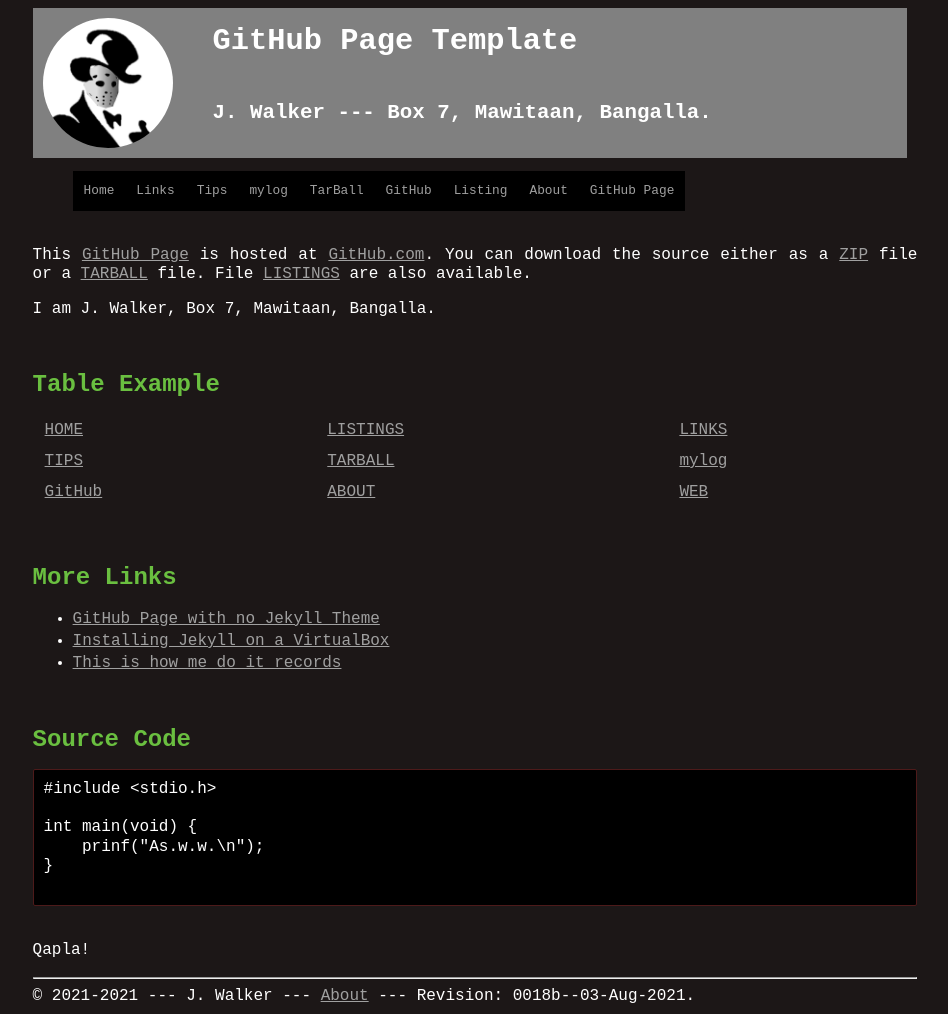
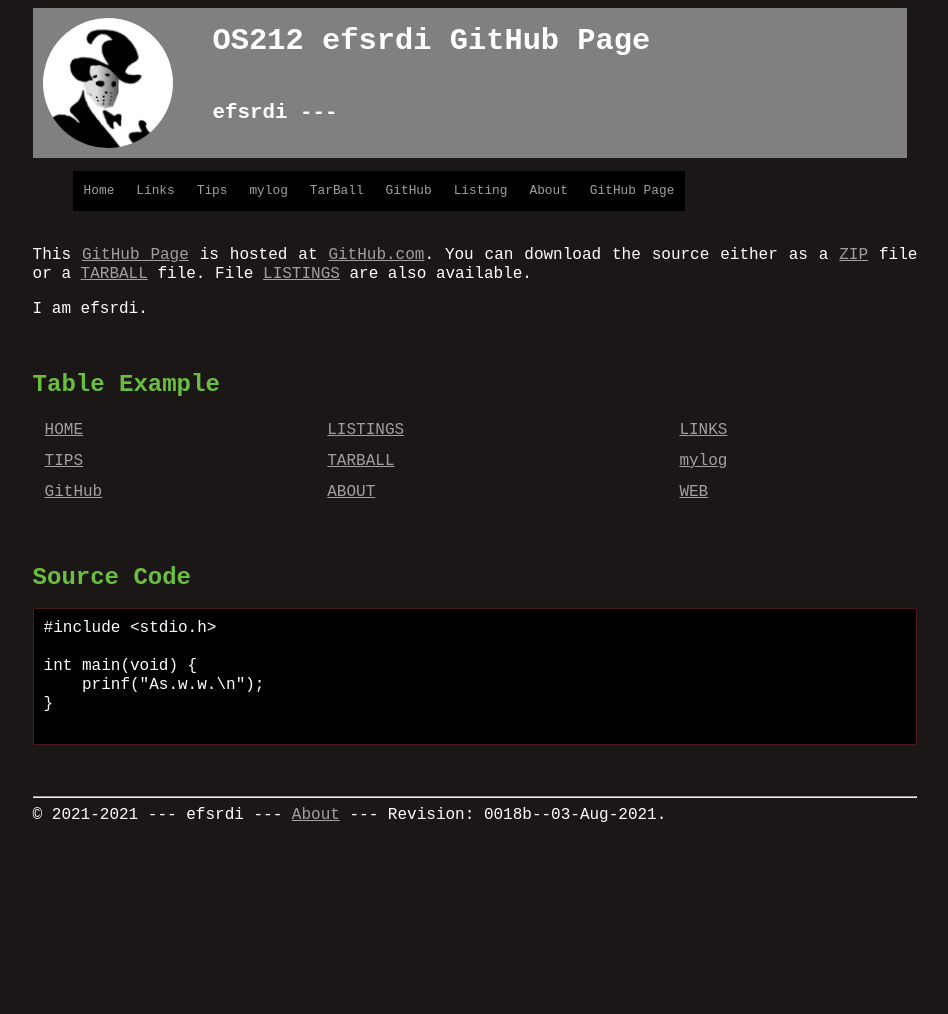
Before and after one commit to efsrdi/os212, a Jekyll site: the page built from index.md, in a window 1280 px wide. Shown: the whole page, without its empty margins (165-1113 px from the left). Built offline with Jekyll 4.4.1, drawn with Linux system fonts in a browser that asks for light colours; after the commit the page ends 900 px from its top, so only the background shows below that.

Commit message:
Dress up github page

````diff
--- a/TXT/mylog.txt
+++ b/TXT/mylog.txt
@@ -11,6 +11,7 @@ ZCZC W01 70 L12 Assignment #02: Installing Debian Guest from Scratch
 ZCZC W01 50 L13 Assignment #03: GSGS and Read
 ZCZC W01 77 L14 Assignment #04: Dress Up Your Virtual Guest
 ZCZC W01 40 L15 Assignment #05: SSH Keys and Git Cloning
-ZCZC W01 7  L17 Assignment #07: Update mylog.txt
+ZCZC W01 8  L17 Assignment #07: Update mylog.txt
 ZCZC W01 65 L18 Assignment #08: bash, regex, sed, and awk
 ZCZC W01 120 L19 Assignment #09: OSC 10
+ZCZC W01 35 L6 Assignment #06: Dress Up Your GitHub Page
--- a/_config.yml
+++ b/_config.yml
@@ -23,11 +23,11 @@ navbarlinks:
 - navbar:    "About"
   link:      "/ABOUT/"
 - navbar:    "GitHub Page"
-  link:      "https://template.vlsm.org/"
-title:       "GitHub Page Template"
+  link:      "https://efsrdi.github.io/os212/"
+title:       "OS212 efsrdi GitHub Page"
 lang:        "en-US"
-author:      "J. Walker"
-address:     "Box 7, Mawitaan, Bangalla."
+author:      "efsrdi"
+address:     ""
 sitemap:     "true"
 markdown:    "kramdown"
 defaults:
@@ -42,6 +42,6 @@ plugins:
 - jekyll-seo-tag
 google_analytics: "UA-89852122-15"
 
-urlweb:           "https://template.vlsm.org/"
+urlweb:           "https://efsrdi.github.io/os212/"
 urlcontact:       "TBA"
 urlgithub:        "https://github.com/efsrdi/os212"
--- a/index.md
+++ b/index.md
@@ -8,7 +8,7 @@ You can download the source either as a
 [TARBALL]({{ site.baseurl }}/template.tar.bz2) file.
 File [LISTINGS]({{ site.baseurl }}/000.html) are also available.
 
-I am {{ site.author }}, {{ site.address }}
+I am {{ site.author }}.
 
 <br>
 ## Table Example
@@ -16,13 +16,6 @@ I am {{ site.author }}, {{ site.address }}
 | [HOME]({{ site.baseurl }}/) | [LISTINGS]({{ site.baseurl }}/000.html) | [LINKS]({{ site.baseurl }}/LINKS/) |
 | [TIPS]({{ site.baseurl }}/TIPS/) | [TARBALL]({{ site.baseurl }}/template.tar.bz2) | [mylog]({{ site.baseurl }}/TXT/mylog.txt) |
 | [GitHub]({{ site.urlgithub }}) | [ABOUT]({{ site.baseurl }}/ABOUT/) | [WEB]({{ site.urlweb }}) |
-
-<br>
-## More Links
-
-* [GitHub Page with no Jekyll Theme](https://doit.vlsm.org/001.md)
-* [Installing Jekyll on a VirtualBox](https://doit.vlsm.org/005.md)
-* [This is how me do it records](https://doit.vlsm.org/)
 
 <br>
 ## Source Code
@@ -35,6 +28,4 @@ int main(void) {
 }
 
 ```
-
 <br>
-Qapla!
````
